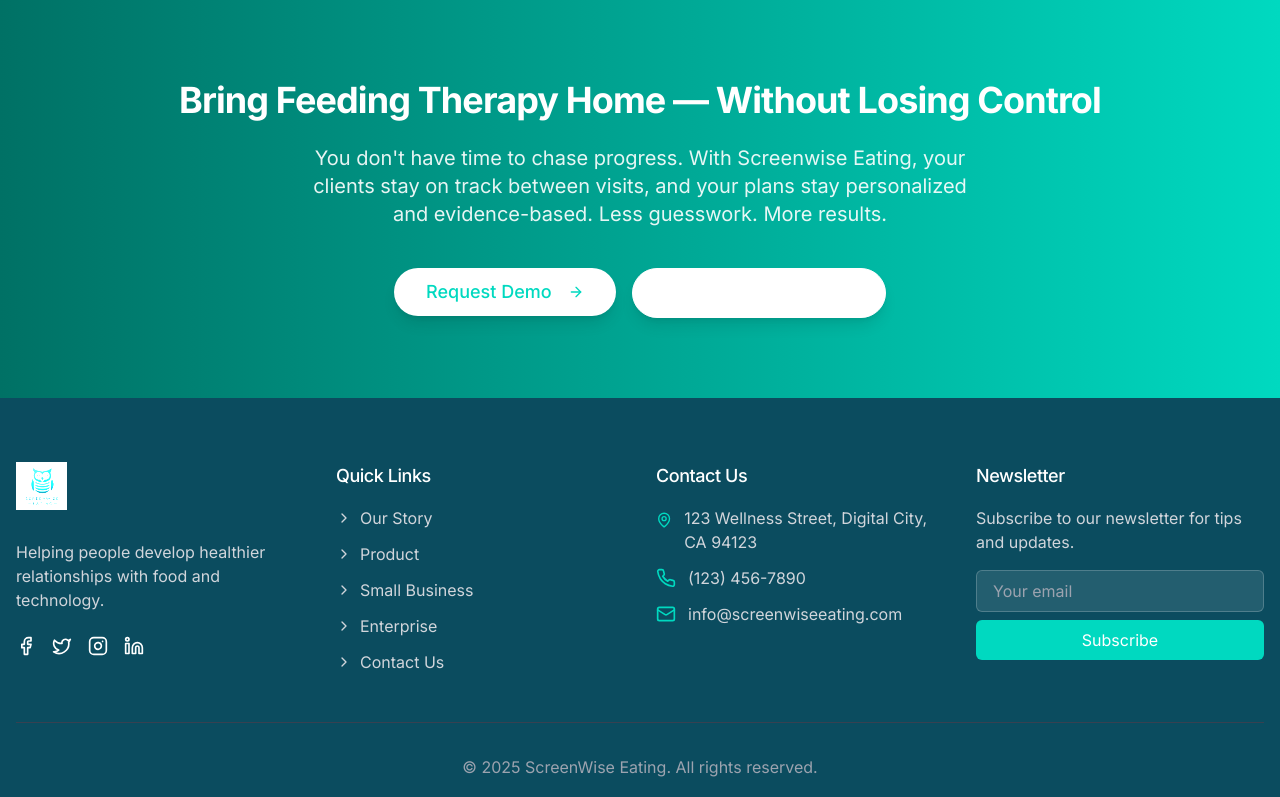
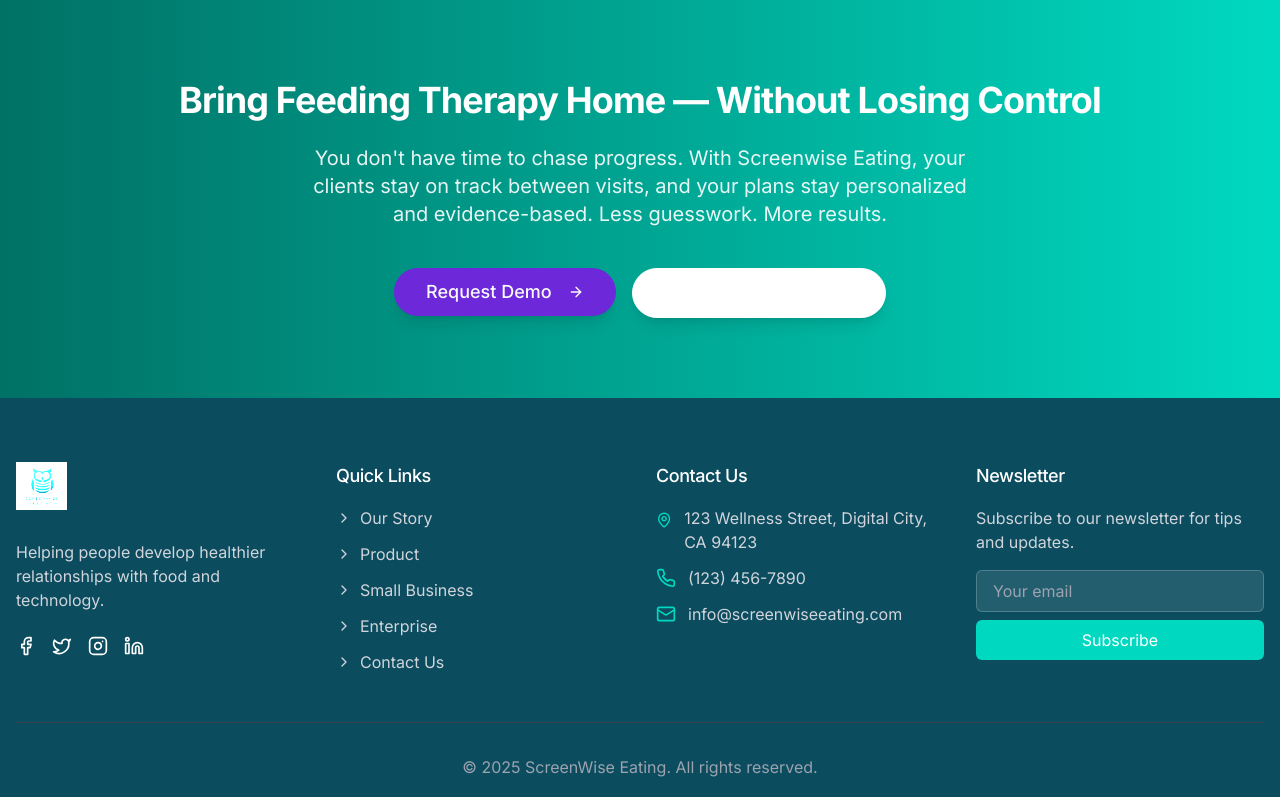
Before and after one commit to canaankimball/screenwise-website-builder, a React (Vite) app: page / in a window 1280 px wide. Shown: the part 6785-7582 px from the top of the page. Built offline with nearby package versions, Linux system fonts and the light colour scheme.

Commit message:
Visual edit in Lovable
Edited UI in Lovable

```diff
--- a/src/components/home/CTA.tsx
+++ b/src/components/home/CTA.tsx
@@ -1,18 +1,15 @@
-
 import React from 'react';
 import { Button } from '@/components/ui/button';
 import { ArrowRight, MessageSquare } from 'lucide-react';
-
 const CTA = () => {
-  return (
-    <section className="bg-gradient-to-r from-screenwise-teal-dark to-screenwise-teal py-20">
+  return <section className="bg-gradient-to-r from-screenwise-teal-dark to-screenwise-teal py-20">
       <div className="container mx-auto px-4 text-center">
         <h2 className="text-3xl md:text-4xl font-bold mb-6 text-white">Bring Feeding Therapy Home — Without Losing Control</h2>
         <p className="text-lg md:text-xl text-white/90 max-w-2xl mx-auto mb-10">
           You don't have time to chase progress. With Screenwise Eating, your clients stay on track between visits, and your plans stay personalized and evidence-based. Less guesswork. More results.
         </p>
         <div className="flex flex-col sm:flex-row gap-4 justify-center">
-          <Button className="bg-white text-screenwise-teal hover:bg-screenwise-light rounded-full px-8 py-6 text-lg shadow-lg hover:shadow-xl transform hover:-translate-y-1 transition-all duration-300">
+          <Button className="rounded-full px-8 py-6 text-lg shadow-lg hover:shadow-xl transform hover:-translate-y-1 transition-all duration-300 bg-violet-700 hover:bg-violet-600 text-slate-50">
             Request Demo <ArrowRight className="ml-2" size={18} />
           </Button>
           <Button variant="outline" className="border-white text-white hover:bg-white/10 rounded-full px-8 py-6 text-lg shadow-lg hover:shadow-xl transform hover:-translate-y-1 transition-all duration-300 flex items-center">
@@ -20,8 +17,6 @@ const CTA = () => {
           </Button>
         </div>
       </div>
-    </section>
-  );
+    </section>;
 };
-
 export default CTA;
```
